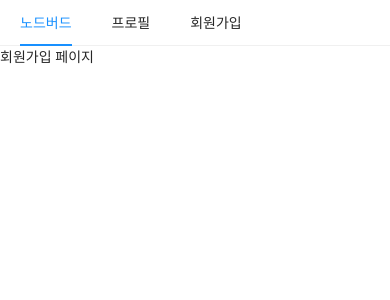
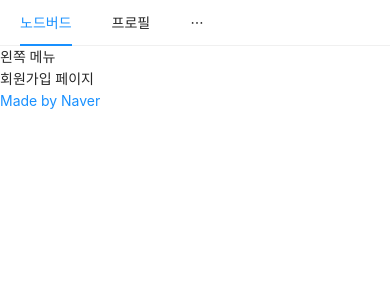
Before and after one commit to qnrjs42/React-NodeBird-Re, a Next.js app in the folder front/: page /signup in a window 390 px wide. Shown: the top 300 px of the page. Built offline with nearby package versions, Linux system fonts and the light colour scheme.

Commit message:
ch2-3 // 반응형 그리드 사용하기

```diff
--- a/front/components/AppLayout.js
+++ b/front/components/AppLayout.js
@@ -1,7 +1,7 @@
 import React from "react";
 import PropTypes from "prop-types";
 import Link from "next/link";
-import { Menu } from "antd";
+import { Menu, Input, Row, Col } from "antd";
 
 const AppLayout = ({ children }) => {
   return (
@@ -19,14 +19,33 @@
             </Link>
           </Menu.Item>
           <Menu.Item>
+            <Input.Search enterButton style={{ verticalAlign: "middle" }} />
+          </Menu.Item>
+          <Menu.Item>
             <Link href="/signup">
               <a>회원가입</a>
             </Link>
           </Menu.Item>
         </Menu>
+        {/* gutter란 Column 사이에 간격을 조금 넓혀주는것 */}
+        <Row gutter={8}>
+          <Col xs={24} md={6}>
+            왼쪽 메뉴
+          </Col>
+          <Col xs={24} md={12}>
+            {children}
+          </Col>
+          <Col xs={24} md={6}>
+            <a
+              href="https://www.naver.com"
+              target="_blank"
+              rel="noreferrer noopner"
+            >
+              Made by Naver
+            </a>
+          </Col>
+        </Row>
       </div>
-
-      {children}
     </>
   );
 };
```
Also changed, not shown: 1 other file (tests, documents, lock files or other folders).
